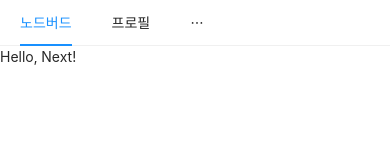
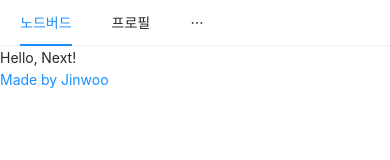
Before and after one commit to happyeveryone96/react-nodebird, a Next.js app in the folder prepare/front/: page / in a window 390 px wide. Shown: the top 160 px of the page. Built offline with nearby package versions, Linux system fonts and the light colour scheme.

Commit message:
design: 반응형 그리드 적용

```diff
--- a/prepare/front/components/AppLayout.js
+++ b/prepare/front/components/AppLayout.js
@@ -1,6 +1,6 @@
 import PropTypes from 'prop-types';
 import Link from 'next/link';
-import { Menu, Input } from 'antd';
+import { Menu, Input, Row, Col } from 'antd';
 
 const AppLayout = ({ children }) => {
   return (
@@ -19,7 +19,17 @@
           <Link href="/signup"><a>회원가입</a></Link>
         </Menu.Item>
       </Menu>
-      {children}
+      <Row gutter={8}>
+        <Col xs={24} md={6}>
+
+        </Col>
+        <Col xs={24} md={12}>
+          {children}
+        </Col>
+        <Col xs={24} md={6}>
+          <a href="https://github.com/happyeveryone96" target="_blank" rel="noreferrer noopener">Made by Jinwoo</a>
+        </Col>
+      </Row>
     </div>
   )
 };
```
